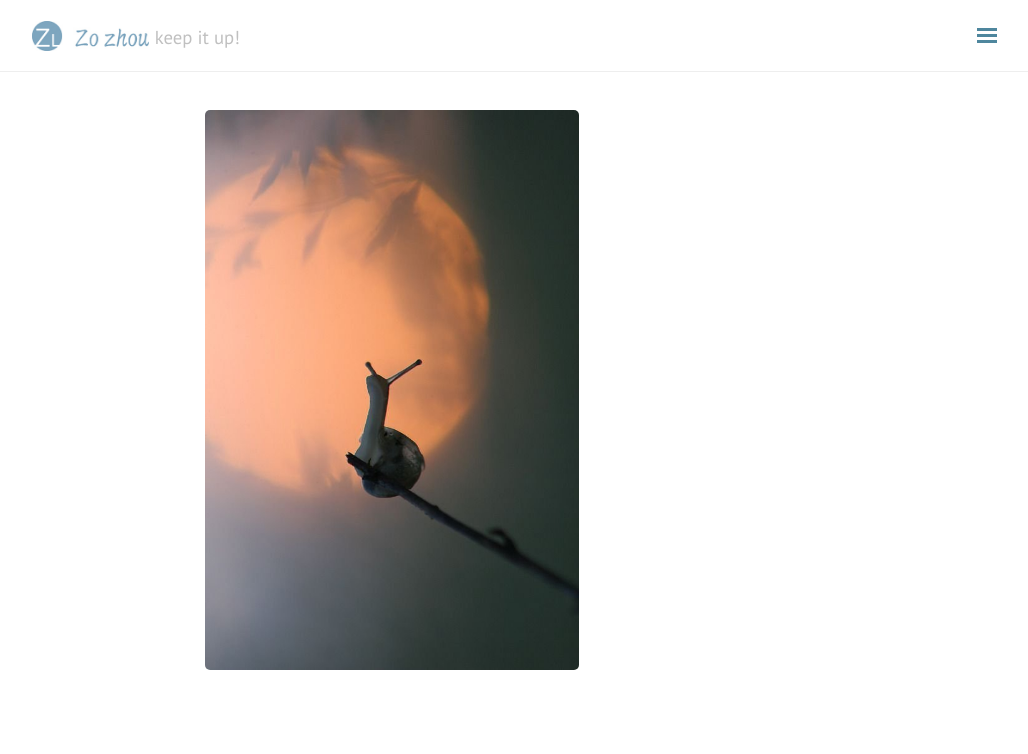
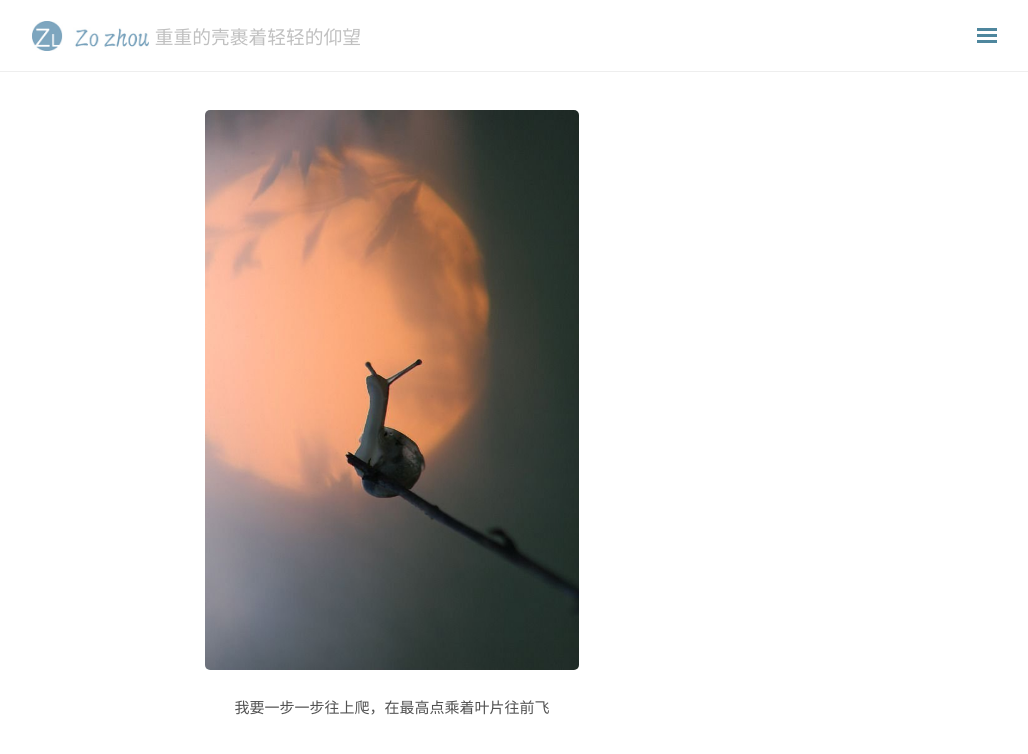
Before and after one commit to zsc1993916/zsc1993916.github.io, a Jekyll site: the page built from index.html, in a window 1280 px wide. Shown: the top 754 px of the page, without its empty margins (248-1276 px from the left). Built offline with Jekyll 4.4.1, drawn with Linux system fonts in a browser that asks for light colours; nearby versions of some CDN libraries; comment, search, counter and statistics services are not loaded.

Commit message:
Update _config.yml

```diff
--- a/_config.yml
+++ b/_config.yml
@@ -1,6 +1,6 @@
 # Site Info
 title: zozhou
-tagline: ' keep it up! '
+tagline: ' 重重的壳裹着轻轻的仰望 '
 description: ' 简单，纯粹 '
 baseurl: ""
 url: http://www.zozhou.net
@@ -60,7 +60,7 @@ category_page: '/blog/categories/'
 
 hero:
   image: /public/img/home2.jpg
-  #caption: Original Artwork &copy; <a href="http://yalestewart.deviantart.com/art/We-Will-Be-Giants-370176475">Yale Stewart</a>
+  caption: 我要一步一步往上爬，在最高点乘着叶片往前飞
 
 # Puglins
 mathjax: true # whether support mathjax
```
